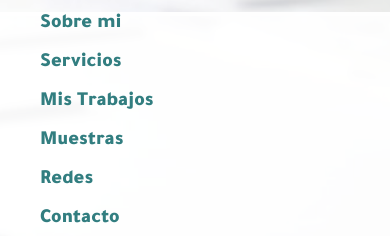
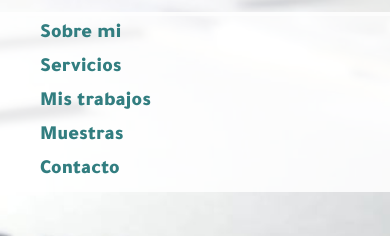
Before and after one commit to tatiana-programacion/tatianaweb, a plain HTML site: page index.html in a window 390 px wide. Both pictures are taken after a click on the picture 355 px from the left and 32 px from the top of the page. Shown: the part 48-284 px from the top of the page. Drawn offline with nearby package versions, Linux system fonts and the light colour scheme.

Commit message:
actualizaciones enlaces

```diff
--- a/estilos.css
+++ b/estilos.css
@@ -46,9 +46,15 @@ h1 {
     margin: 0;
 }
 
-
 a {
     text-decoration: none;
+}
+
+.lista-uno a {
+    color: #327e80;
+}
+
+.boton {
     color: white;
     background: #327e80;
     padding-left: 10px;
@@ -59,6 +65,7 @@ a {
     box-shadow: 2px 2px 5px rgba(0, 0, 0, 0.4);
     margin: 20px;
 }
+
 
 header {
     background: url(fondo2.jpg);
@@ -186,6 +193,7 @@ h4 {
 }
 
 
+
 @media (max-width:800px) {
 
     header {
@@ -250,7 +258,8 @@ h4 {
     .lista-uno {
         flex-direction: column;
         margin: 0px;
-
+        margin-top: 5px;
+        margin-bottom: 5px;
     }
 
     .contenedor p {
@@ -258,12 +267,13 @@ h4 {
     }
 
     .lista-uno li {
-        margin-bottom: 15px;
+        margin-bottom: 5px;
+        margin-top: 5px;
     }
 
 
     nav {
-        background: rgba(255, 255, 255, 0.95);
+        background: rgba(255, 255, 255, 0.85);
         width: 100%;
         position: absolute;
         display: none;
--- a/index.html
+++ b/index.html
@@ -15,19 +15,18 @@
 
 <body>
     <header>
-        <img class="instagram" src="instagram.png">
+        <a href="https://www.instagram.com/tatianazan/" target="_blank"> <img class="instagram" src="instagram.png"> </a>
         <div class="contenedor">
 
             <p>TATIANA ZANELLI</p>
             <img class="menu" src="menu.png" alt="menu">
             <nav>
                 <ul class="lista-uno">
-                    <li>Sobre mi</li>
-                    <li>Servicios</li>
-                    <li>Mis Trabajos</li>
-                    <li>Muestras</li>
-                    <li>Redes</li>
-                    <li>Contacto</li>
+                    <li> <a href="#sobremi">Sobre mi </a></li>
+                    <li> <a href="#servicios">Servicios </a></li>
+                    <li> <a href="#mistrabajos">Mis trabajos </a></li>
+                    <li> <a href="#muestras">Muestras </a></li>
+                    <li> <a href="#contacto">Contacto </a></li>
                 </ul>
             </nav>
         </div>
@@ -35,13 +34,13 @@
         <div class="titular">
             <h1>Tatiana Zanelli</h1>
             <h2>Productora Visual</h2>
-            <a href="https://www.instagram.com/tatianazan/"> VER MIS TRABAJOS</a>
+            <a href="https://www.instagram.com/tatianazan/" class="boton"> VER MIS TRABAJOS</a>
         </div>
     </header>
 
     <div class="ver">
 
-        <section>
+        <section id="sobremi">
             <h3>Sobre mi</h3>
             <div class="contenedor-sobremi">
                 <img src="sobremi.jpg">
@@ -52,12 +51,12 @@
                     <p>Mi nombre es Tatiana Zanelli soy estuadiante de Artes Plásticas, orientación Escultura, de la UNLP. Mi nombre es Tatiana Zanelli soy estuadiante de Artes Plásticas, orientación Escultura, de la UNLP.</p>
                     <br>
 
-                    <a>VER MIS TRABAJOS</a>
+                    <a class="boton">VER MIS TRABAJOS</a>
                 </div>
             </div>
         </section>
 
-        <section>
+        <section id="servicios">
             <h3>Servicios </h3>
             <div class="contenedor-servicios">
                 <div class="servicio impar">
@@ -94,7 +93,7 @@
             </div>
         </section>
 
-        <section>
+        <section id="mistrabajos">
             <h3>Mis Trabajos</h3>
 
             <div class="owl-carousel owl-theme">
@@ -108,7 +107,7 @@
 
         </section>
 
-        <section>
+        <section id="muestras">
             <h3>Muestras</h3>
             <div class="contenedormuestras">
                 <div class="item-muestras">
@@ -141,7 +140,7 @@
 
     <section id="charlemos">
         <h3> Que esperas para tener tu web? </h3>
-        <a> CONTACTAME </a>
+        <a id="contacto" class="boton"> CONTACTAME </a>
     </section>
 
 
```
